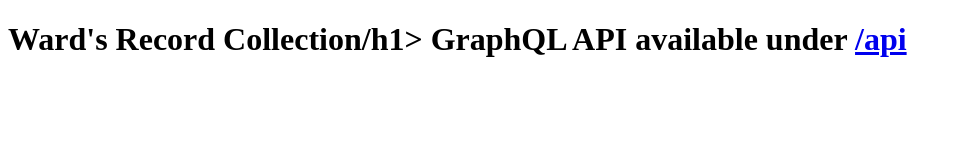
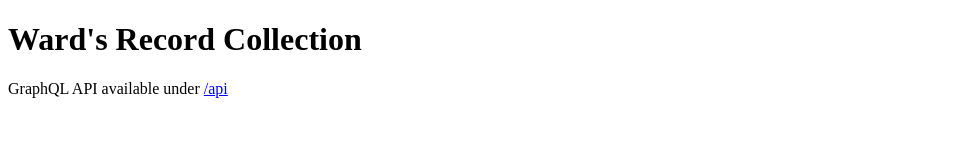
Before and after one commit to alephnode/records-gql, a website: page public/index.html in a window 1280 px wide. Shown: the whole page, without its empty margins (0-962 px from the left). Drawn offline with Linux system fonts and the light colour scheme.

Commit message:
Another homepage update

```diff
--- a/public/index.html
+++ b/public/index.html
@@ -1,14 +1,12 @@
 <!DOCTYPE html>
 <html lang="en">
   <head>
-	<meta charset="utf-8">
+    <meta charset="utf-8" />
     <title>Record Collection API</title>
   </head>
 
   <body>
-
-	<h1>Ward's Record Collection/h1>
+    <h1>Ward's Record Collection</h1>
     GraphQL API available under <a href="/api">/api</a>
-
   </body>
 </html>
```
Lines whose indentation alone changed are shown as unchanged.
